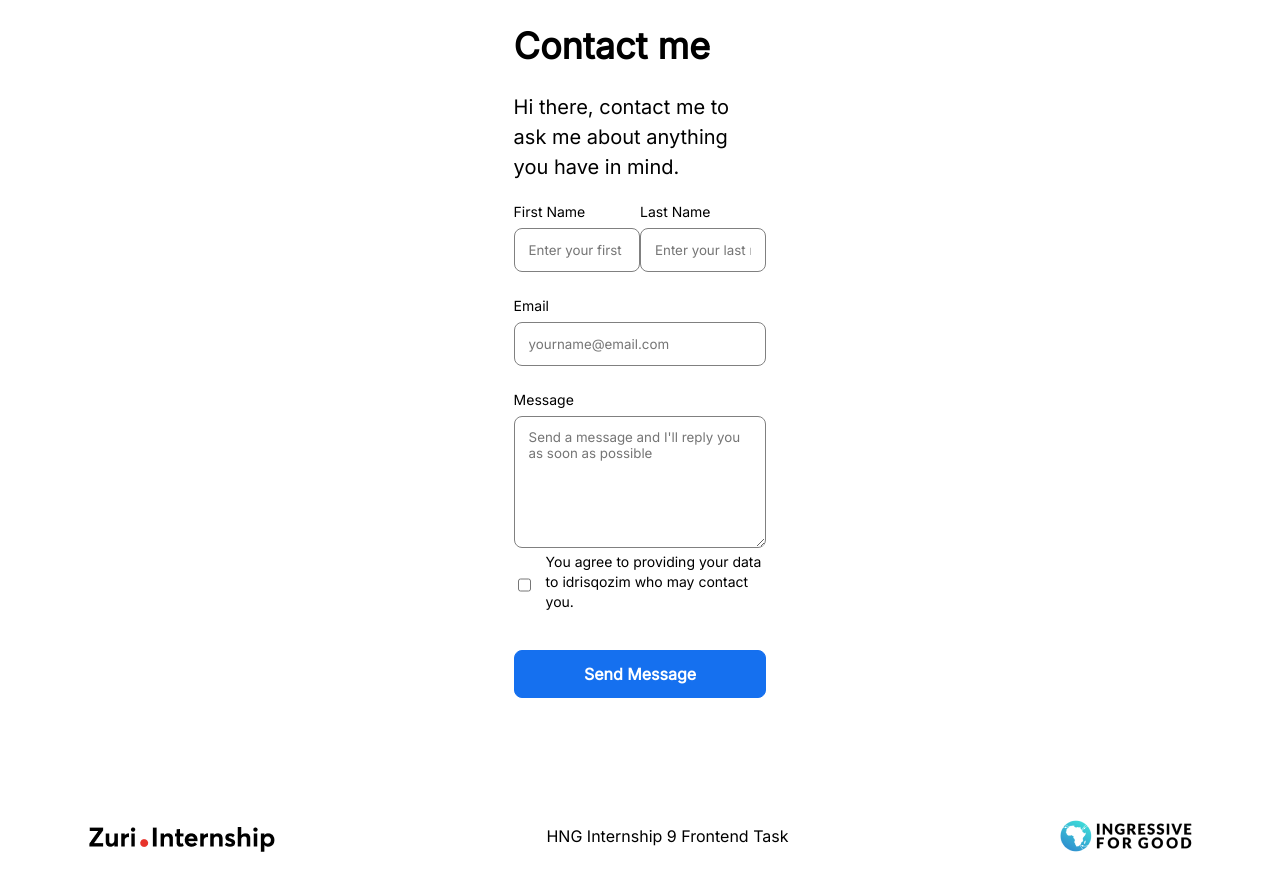
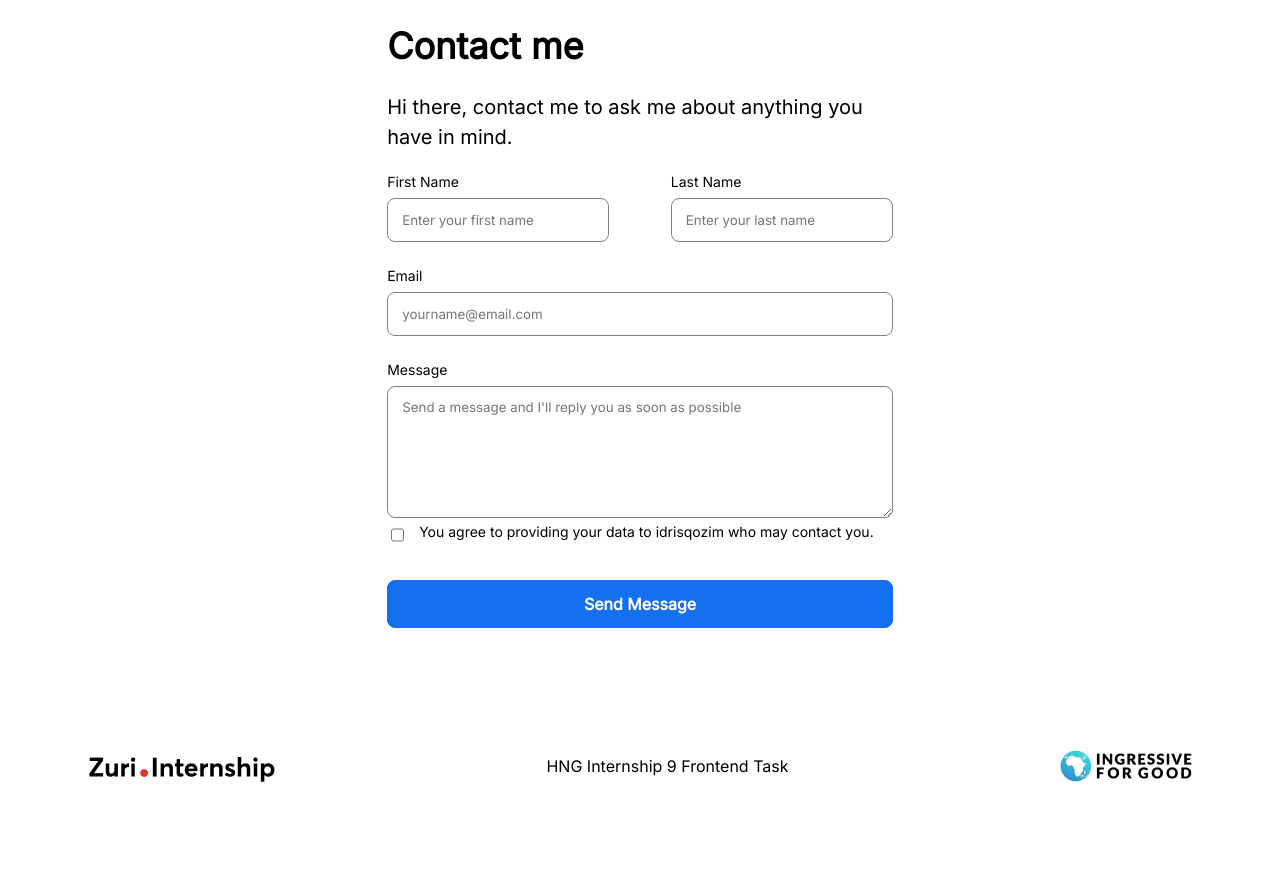
Before and after one commit to Cospis/Front-End-Stage-1-Task, a React (Create React App) app: page /contact in a window 1280 px wide. Shown: the top 890 px of the page. After the commit the page ends 848 px from the top, so only its background shows below. Built offline with nearby package versions, Linux system fonts and the light colour scheme.

Commit message:
Update index.css

```diff
--- a/src/index.css
+++ b/src/index.css
@@ -157,7 +157,7 @@ justify-content:space-between;
 }
 
 .contactus{
-  margin: 24px 40%;
+  margin: 24px 30%;
   /* width: 100%; */
 }
 .contactus h1{
```
